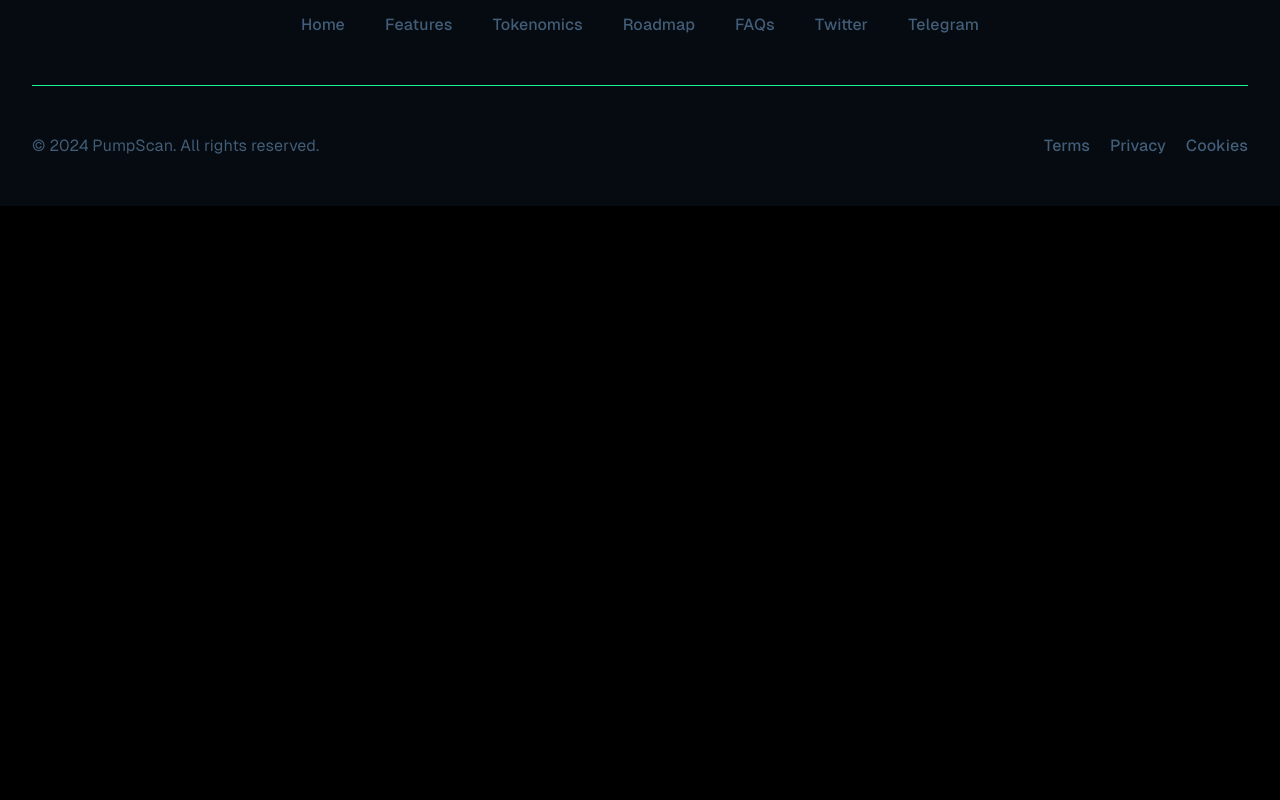
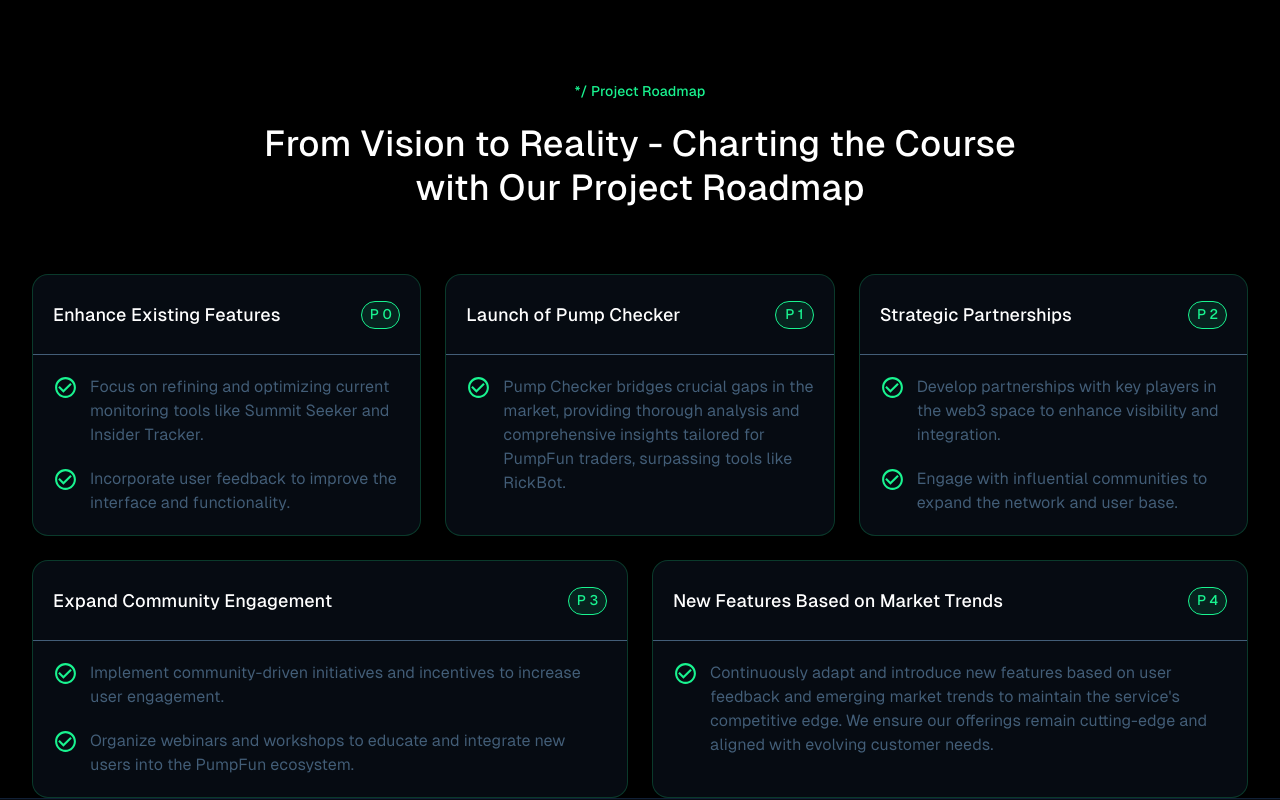
Before and after one commit to gulnabi-afridi/pump-scan, a React (Vite) app: page / in a window 1280 px wide. Shown: the part 2680-3480 px from the top of the page. Before the commit the page ends 2886 px from the top, so only its background shows below. Built offline with nearby package versions, Linux system fonts and the light colour scheme.

Commit message:
roadmap-done

```diff
--- /dev/null
+++ b/src/components/Home/Cards/RoadMapCard.tsx
@@ -0,0 +1,38 @@
+import React from 'react';
+
+import { MdCheckCircleOutline } from 'react-icons/md';
+
+interface Props {
+  index: number;
+  title: string;
+  list: any;
+}
+
+const RoadMapCard: React.FC<Props> = ({ index, title, list }: Props) => {
+  return (
+    <div
+      className={`w-full flex flex-col  border-[1px] border-green-1/20 bg-[#060B12] rounded-[16px]`}
+    >
+      <div className='w-full p-3 sm:p-5 gap-2 h-[60px] sm:h-[80px] flex border-b-[1px] border-black-2 justify-between items-center'>
+        <h3 className='text-white-1 text-[18px] font-gesistMedium'>{title}</h3>
+        <p className='text-[14px] w-[39px] flex justify-center items-center h-[28px] font-gesistMedium text-green-1 border-[1px] border-[#19F490] bg-green-1/10 rounded-full '>
+          P {index}
+        </p>
+      </div>
+      <div className='flex flex-col p-3 sm:p-5 gap-5'>
+        {list.map((ls: string, index: number) => {
+          return (
+            <div key={index} className='flex justify-center items-start gap-3'>
+              <MdCheckCircleOutline className='text-green-1 min-w-[25px] min-h-[25px]' />
+              <p className='text-[16px] font-gesistRegular text-black-2'>
+                {ls}
+              </p>
+            </div>
+          );
+        })}
+      </div>
+    </div>
+  );
+};
+
+export default RoadMapCard;
--- /dev/null
+++ b/src/components/Home/Roadmap.tsx
@@ -0,0 +1,95 @@
+import React from 'react';
+import ComponentWrapper from '../common/ComponentWrapper';
+import RoadMapCard from './Cards/RoadMapCard';
+
+const Roadmap: React.FC = () => {
+  return (
+    <div className='w-full mt-28 pt-20'>
+      <ComponentWrapper>
+        <div className='w-full flex flex-col justify-center items-center'>
+          <p className='text-[14px] font-gesistMedium text-green-1'>
+            */ Project Roadmap
+          </p>
+          <h2 className='text-white-1 mt-5 text-center max-w-[800px] leading-[38px] sm:leading-[44px] w-full text-[28px] sm:text-[36px] font-gesistMedium'>
+            From Vision to Reality - Charting the Course with Our Project
+            Roadmap
+          </h2>
+          <div className='w-full lg:grid hidden gap-6 grid-cols-2 lg:grid-cols-3 mt-16'>
+            {roadMapData.slice(0, 3).map((item, index) => {
+              return (
+                <RoadMapCard
+                  index={index}
+                  key={index}
+                  list={item.list}
+                  title={item.title}
+                />
+              );
+            })}
+          </div>
+          <div className='w-full lg:hidden grid gap-4 csm:gap-6 grid-cols-1 csm:grid-cols-2 lg:grid-cols-3 mt-16'>
+            {roadMapData.map((item, index) => {
+              return (
+                <RoadMapCard
+                  index={index}
+                  key={index}
+                  list={item.list}
+                  title={item.title}
+                />
+              );
+            })}
+          </div>
+          <div className='w-full lg:grid hidden gap-6 grid-cols-2 mt-6'>
+            {roadMapData.slice(3, 5).map((item, index) => {
+              return (
+                <RoadMapCard
+                  index={index + 3}
+                  key={index}
+                  list={item.list}
+                  title={item.title}
+                />
+              );
+            })}
+          </div>
+        </div>
+      </ComponentWrapper>
+    </div>
+  );
+};
+
+const roadMapData = [
+  {
+    title: 'Enhance Existing Features',
+    list: [
+      'Focus on refining and optimizing current monitoring tools like Summit Seeker and Insider Tracker.',
+      'Incorporate user feedback to improve the interface and functionality.',
+    ],
+  },
+  {
+    title: 'Launch of Pump Checker',
+    list: [
+      'Pump Checker bridges crucial gaps in the market, providing thorough analysis and comprehensive insights tailored for PumpFun traders, surpassing tools like RickBot.',
+    ],
+  },
+  {
+    title: 'Strategic Partnerships',
+    list: [
+      'Develop partnerships with key players in the web3 space to enhance visibility and integration.',
+      'Engage with influential communities to expand the network and user base.',
+    ],
+  },
+  {
+    title: 'Expand Community Engagement',
+    list: [
+      'Implement community-driven initiatives and incentives to increase user engagement.',
+      'Organize webinars and workshops to educate and integrate new users into the PumpFun ecosystem.',
+    ],
+  },
+  {
+    title: 'New Features Based on Market Trends',
+    list: [
+      "Continuously adapt and introduce new features based on user feedback and emerging market trends to maintain the service's competitive edge. We ensure our offerings remain cutting-edge and aligned with evolving customer needs.",
+    ],
+  },
+];
+
+export default Roadmap;
--- a/src/pages/Home.tsx
+++ b/src/pages/Home.tsx
@@ -2,6 +2,7 @@
 import HeroSection from '../components/Home/HeroSection';
 import Features from '../components/Home/Features';
 import Tokenomics from '../components/Home/Tokenomics';
+import Roadmap from '../components/Home/Roadmap';
 
 const Home: React.FC = () => {
   return (
@@ -9,6 +10,7 @@
       <HeroSection />
       <Features />
       <Tokenomics />
+      <Roadmap />
     </div>
   );
 };
```
